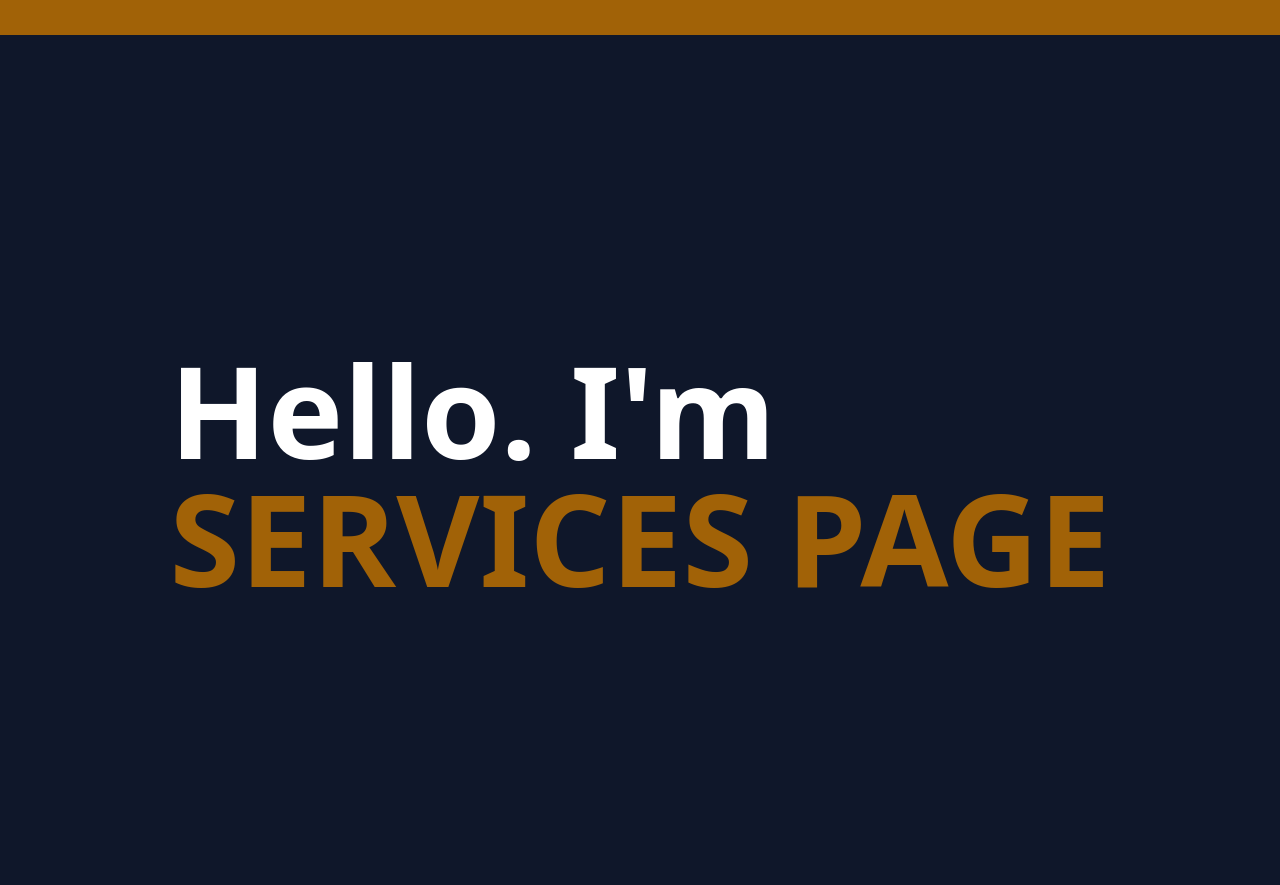
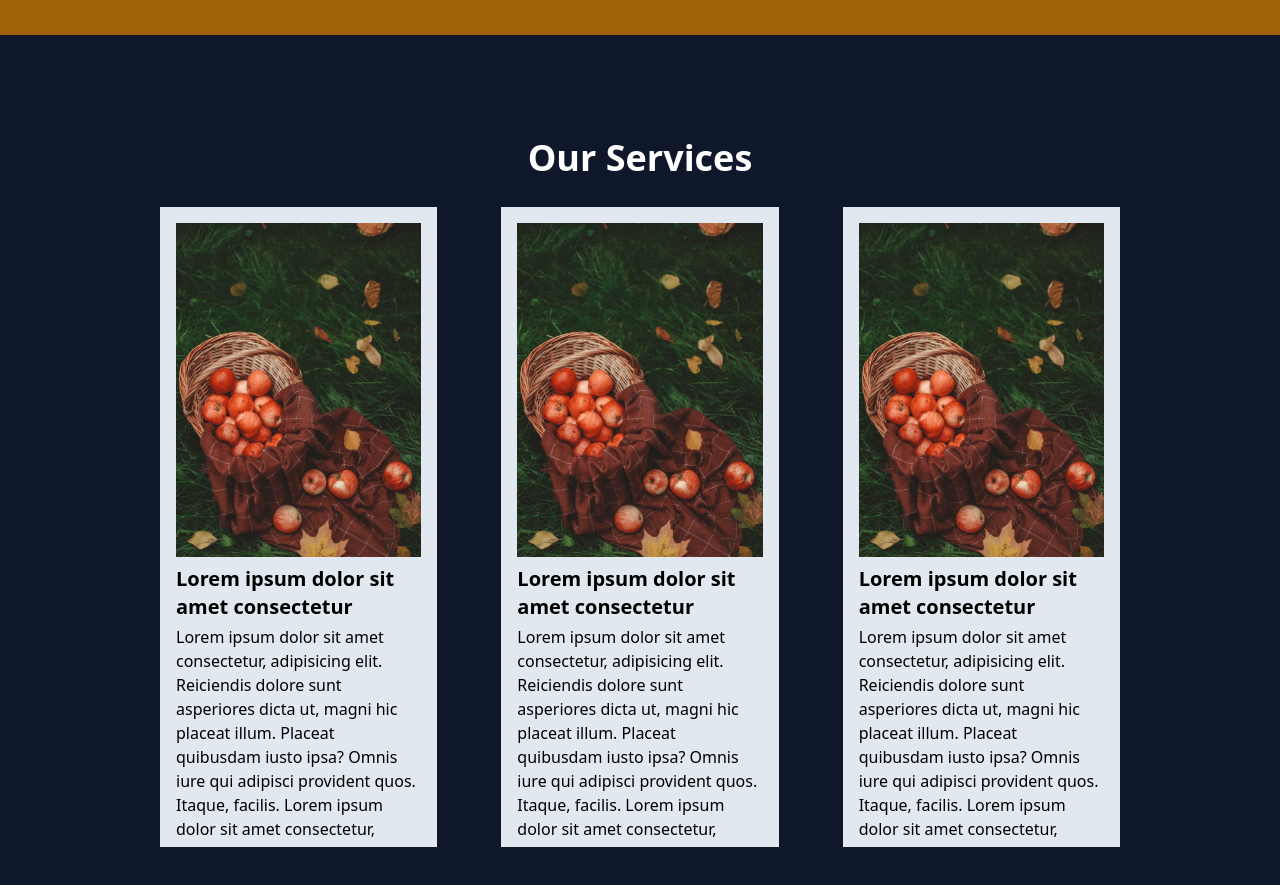
Before and after one commit to FabCode67/creativa-poeta-fn, a React (Vite) app: page / in a window 1280 px wide. Shown: the part 1640-2525 px from the top of the page. Built offline with nearby package versions, Linux system fonts and the light colour scheme.

Commit message:
teh services pr

```diff
--- a/src/components/Services.tsx
+++ b/src/components/Services.tsx
@@ -1,11 +1,64 @@
+import { Link } from "react-router-dom";
+import test from "../assets/test.jpg";
+import { useTranslation } from "react-i18next";
+
 // About.tsx
 const Services = () => {
-    return (
-      <section id='services' className='justify-center h-fit min-h-screen mt-0 flex flex-col bg-slate-900 items-center'>
-        <div className="mt-[6%]">
-          <h1 className="laptop:text-9xl text-4xl text-white font-bold cursive leading-none lg:leading-snug home-name">Hello. I'm <br /> <span className="text-yellow-700">SERVICES PAGE</span></h1>
+  const { t } = useTranslation();
+  return (
+    <section id='services' className='justify-center h-fit min-h-screen mt-0 flex flex-col bg-slate-900 items-center'>
+      <div className="mt-[8%] laptop:px-40 px-2">
+        <h1 className="laptop:text-4xl text-2xl font-bold text-center text-white">
+          {t('our_services')}
+        </h1>
+        <div
+          className={`grid laptop:grid-cols-3 tablet:grid-cols-2 laptop:gap-16 grid-cols-1 mt-[3%] gap-4 sm:grid-cols-2`}
+        >
+          <Link
+            className="bg-slate-200 p-4 h-[40rem]" to={""}                      >
+            <img
+              src={test}
+              alt="test"
+              className="w-full h-[55%] object-cover"
+            />
+            <h3 className="text-xl font-bold mt-2">
+            Lorem ipsum dolor sit amet consectetur </h3>
+            <p className="mt-1">
+              Lorem ipsum dolor sit amet consectetur, adipisicing elit. Reiciendis dolore sunt asperiores dicta ut, magni hic placeat illum. Placeat quibusdam iusto ipsa? Omnis iure qui adipisci provident quos. Itaque, facilis.
+              Lorem ipsum dolor sit amet consectetur, adipisicing elit.
+            </p>
+          </Link>
+          <Link
+            className="bg-slate-200 p-4 h-[40rem]" to={""}                      >
+            <img
+              src={test}
+              alt="test"
+              className="w-full h-[55%] object-cover"
+            />
+            <h3 className="text-xl font-bold mt-2">
+            Lorem ipsum dolor sit amet consectetur </h3>
+            <p className="mt-1">
+              Lorem ipsum dolor sit amet consectetur, adipisicing elit. Reiciendis dolore sunt asperiores dicta ut, magni hic placeat illum. Placeat quibusdam iusto ipsa? Omnis iure qui adipisci provident quos. Itaque, facilis.
+              Lorem ipsum dolor sit amet consectetur, adipisicing elit.
+            </p>
+          </Link>
+          <Link
+            className="bg-slate-200 p-4 h-[40rem]" to={""}                      >
+            <img
+              src={test}
+              alt="test"
+              className="w-full h-[55%] object-cover"
+            />
+            <h3 className="text-xl font-bold mt-2">
+            Lorem ipsum dolor sit amet consectetur </h3>
+            <p className="mt-1">
+              Lorem ipsum dolor sit amet consectetur, adipisicing elit. Reiciendis dolore sunt asperiores dicta ut, magni hic placeat illum. Placeat quibusdam iusto ipsa? Omnis iure qui adipisci provident quos. Itaque, facilis.
+              Lorem ipsum dolor sit amet consectetur, adipisicing elit.
+            </p>
+          </Link>
         </div>
-      </section>
-    );
-  };
+      </div>
+    </section>
+  );
+};
 export default Services;
--- a/src/i18n/locale.tsx
+++ b/src/i18n/locale.tsx
@@ -17,6 +17,7 @@ const translationEn = {
     cups_of_coffee: 'Cups of Coffee',
     happy_clients: 'Happy Clients',
     complited_projects: 'Complited Projects',
+    our_services: 'Our Services',
 
 };
 
@@ -36,6 +37,7 @@ const translationFr = {
     cups_of_coffee: 'Tasses de café',
     happy_clients: 'Clients heureux',
     completed_projects: 'Projets terminés',
+    our_services: 'Nos services',
 }
 
 
```
Also changed, not shown: src/assets/test.jpg (added).
